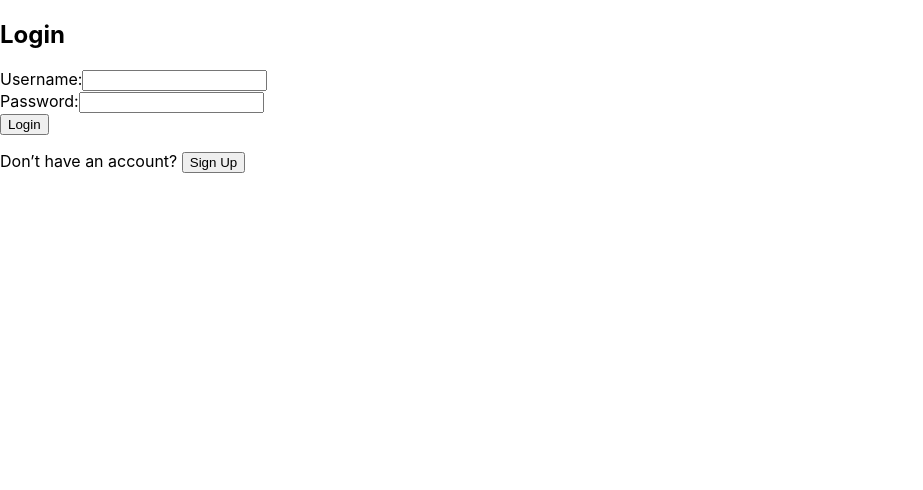
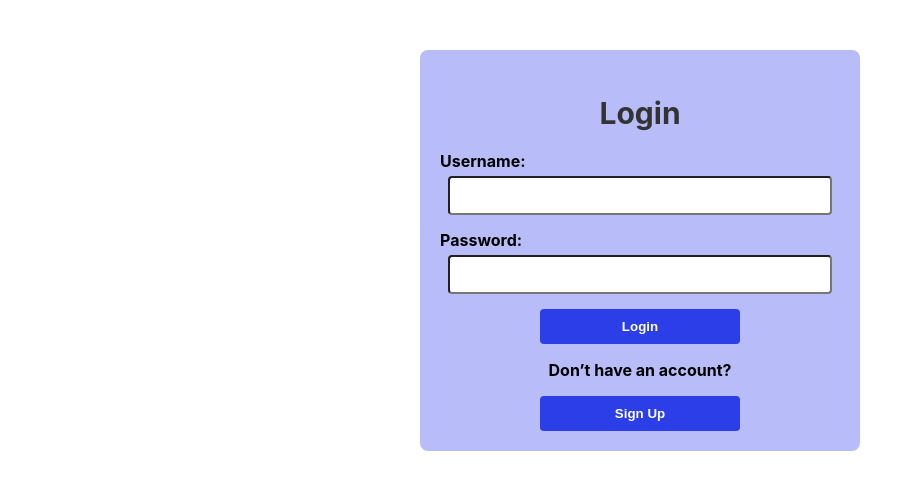
Before and after one commit to Alexandra-Shbaro/e-learning, a React (Create React App) app: page /login in a window 1280 px wide. Shown: the top 490 px of the page, without its empty margins (0-923 px from the left). Built offline with nearby package versions, Linux system fonts and the light colour scheme.

Commit message:
adding styling to login and signup form

```diff
--- a/src/App.css
+++ b/src/App.css
@@ -1,20 +1,61 @@
-.layout {
-  display: flex;
+
+.login-container{
+  max-width: 400px;
+  margin: 50px auto;
+  padding: 20px;
+  background: #b8bcf8;
+  border-radius: 8px;
+  text-align: center;
 }
 
-.sidebar {
-  width: 200px;
-  background-color: #f4f4f4;
-  padding: 20px;
-  height: 100vh;
+.container h2 {
+  margin-bottom: 20px;
+  color: #333;
+  font-weight: bold;
+  font-size: 30px;
 }
 
-.content {
-  flex: 1;
-  padding: 20px;
+.container form div {
+  margin-bottom: 15px;
 }
 
-.admin-layout {
-  padding: 20px;
-  background-color: #fafafa;
+.container label {
+  display: block;
+  font-weight: bold;
+  margin-bottom: 5px;
+  text-align: left;
 }
+
+.container input {
+  width: 90%;
+  padding: 10px;
+  border-radius: 4px;
+}
+
+.container button {
+  width: 50%;
+  padding: 10px;
+  background-color: #2b3ee7;
+  color: white;
+  border: none;
+  border-radius: 4px;
+  cursor: pointer;
+  font-weight: bold;
+}
+
+.container button:hover {
+  background-color: #1403ff;
+}
+
+.container p{
+  font-weight: bold;
+}
+
+.error {
+  color: red;
+  font-size: 0.9em;
+  margin-top: 5px;
+}
+
+
+/***********************/
--- a/src/dashboard-variants/AdminDashboard.jsx
+++ b/src/dashboard-variants/AdminDashboard.jsx
@@ -4,7 +4,7 @@ import React from 'react'
 function AdminDashboard() {
     return (
         <>
-            <div class="flex-test">
+            <div className="flex-test">
                 <span>Dashboard</span>
                 <p>Admin Dashboard</p>
             </div>
--- a/src/dashboard-variants/InstructorDashboard.jsx
+++ b/src/dashboard-variants/InstructorDashboard.jsx
@@ -4,7 +4,7 @@ import React from 'react'
 function InstructorDashboard() {
     return (
         <>
-            <div class="flex-test">
+            <div className="flex-test">
                 <span>Dashboard</span>
                 <p>Instructor Dashboard</p>
             </div>
--- a/src/dashboard-variants/StudentDashboard.jsx
+++ b/src/dashboard-variants/StudentDashboard.jsx
@@ -4,7 +4,7 @@ import React from 'react'
 function StudentDashboard() {
     return (
         <>
-            <div class="flex-test">
+            <div className="flex-test">
                 <span>Dashboard</span>
                 <p>Student Dashboard</p>
             </div>
--- a/src/pages/Login.jsx
+++ b/src/pages/Login.jsx
@@ -17,7 +17,7 @@ const Login = () => {
 
     if (result.success) {
       // Redirect to dashboard on successful login
-      navigate("/dashboard");
+      window.location.reload();
     } else {
       // If login fails, the error will be handled by the hook
       console.error("Login failed:", result.message);
@@ -30,6 +30,7 @@ const Login = () => {
   };
 
   return (
+    <div className="container">
       <div className="login-container">
         <h2>Login</h2>
         <form onSubmit={handleLogin}>
@@ -56,10 +57,13 @@ const Login = () => {
             {loading ? "Logging in..." : "Login"}
           </button>
         </form>
+        <div className="signup-container">
           <p>
             Don’t have an account?{" "}
+          </p>
           <button onClick={navigateToSignup}>Sign Up</button>
-      </p>
+        </div>
+      </div>
     </div>
   );
 };
--- a/src/utilities/router/AppRouter.js
+++ b/src/utilities/router/AppRouter.js
@@ -27,10 +27,7 @@ const AppRouter = () => {
 
                 {/* Role-based Layouts */}
                 {logged_in && user_type === "student" && (
-                    <Route path="/" element={<Layout userType="student" />}>
-                        {/* This element is filled in the <Outlet /> of the layout */}
-                        <Route path="dashboard" element={<StudentDashboard />} />
-                    </Route>
+                    <Route path="/dashboard" element={<StudentDashboard />} />
                 )}
                 {logged_in && user_type === "instructor" && (
                     <Route path="/" element={<Layout userType="instructor" />}>
@@ -44,7 +41,10 @@ const AppRouter = () => {
                 )}
 
                 {/* Fallback */}
-                <Route path="*" element={<Navigate to={logged_in ? "/dashboard" : "/login"} />} />
+                <Route
+                    path="*"
+                    element={<Navigate to={logged_in ? "/dashboard" : "/login"} />}
+                />
             </Routes>
         </Router>
     );
```
Lines whose indentation alone changed are shown as unchanged.
